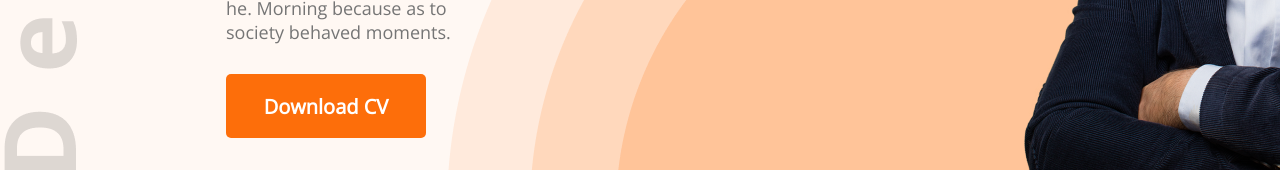
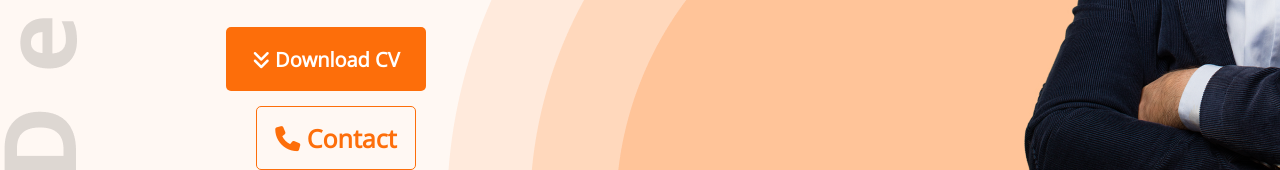
Before and after one commit to Sagorforu/my-first-portfolio, a plain HTML site: page index.html in a window 1280 px wide. Shown: the part 630-800 px from the top of the page. Drawn offline with nearby package versions, Linux system fonts and the light colour scheme.

Commit message:
contact button added

```diff
--- a/index.html
+++ b/index.html
@@ -10,6 +10,7 @@
     <link rel="preconnect" href="https://fonts.googleapis.com">
     <link rel="preconnect" href="https://fonts.gstatic.com" crossorigin>
     <link href="https://fonts.googleapis.com/css2?family=Open+Sans&display=swap" rel="stylesheet">
+    <script src="https://kit.fontawesome.com/68c3d30d72.js" crossorigin="anonymous"></script>
 </head>
 
 <body>
@@ -28,7 +29,8 @@
                 <h3 class="banner-sub-title">Hi, I am</h3>
                 <h1 class="banner-tittle">Mary Hardy</h1>
                 <p class="banner-p">Shot what able cold new see hold.Friendly as an  betrayed formerly <br> he. Morning because as to society behaved moments.</p>
-                <button class="btn-dcv">Download CV</button>
+                <button class="btn-dcv"><i class="fa-solid fa-angles-down"></i> Download CV</button>
+                <button class="contact-button"><i class="fa-solid fa-phone"></i> Contact</button>
             </div>
             <img class="hardy" src="images/hardy.png" >
         </div>
@@ -131,7 +133,7 @@
             </div>
         </div>
         <div class="resume-button">
-            <button class="btn-dcv">Download CV</button>
+            <button class="btn-dcv"><i class="fa-solid fa-angles-down"></i> Download CV</button>
         </div>
     </main>
     <footer>
--- a/styles/my-portfolio.css
+++ b/styles/my-portfolio.css
@@ -45,6 +45,18 @@ nav li {
     height: 64px;
     color: #FFFFFF;
     border: 0px;
+}
+.contact-button {
+    width: 160px;
+height: 64px;
+border: 1px solid #FD6E0A;
+border-radius: 5px;
+margin: 15px 30px;
+font-weight: 700;
+font-size: 25px;
+text-align: center;
+color: #FD6E0A;
+background-color: #FFF8F3;
 }
 
 /* banner styles */
```
